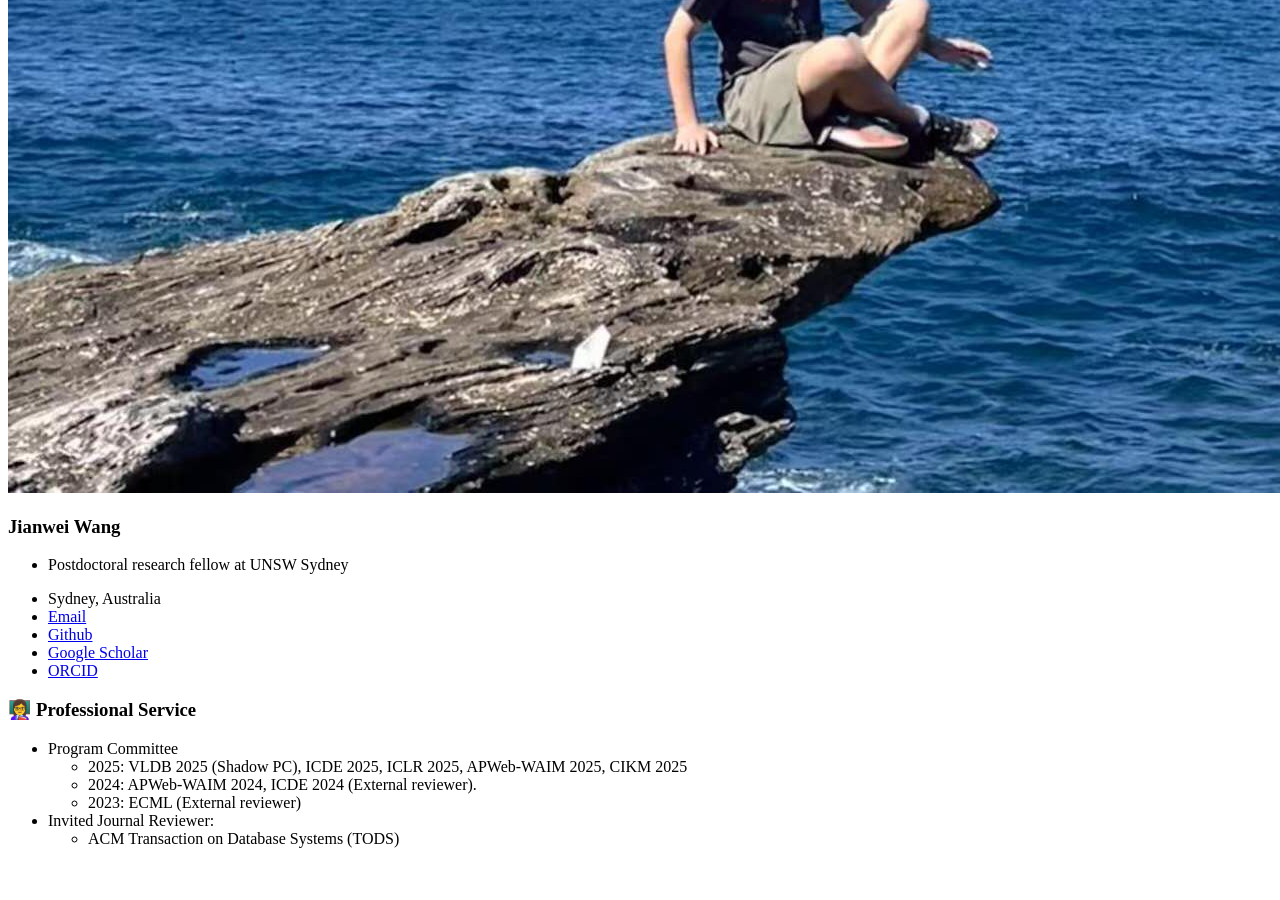
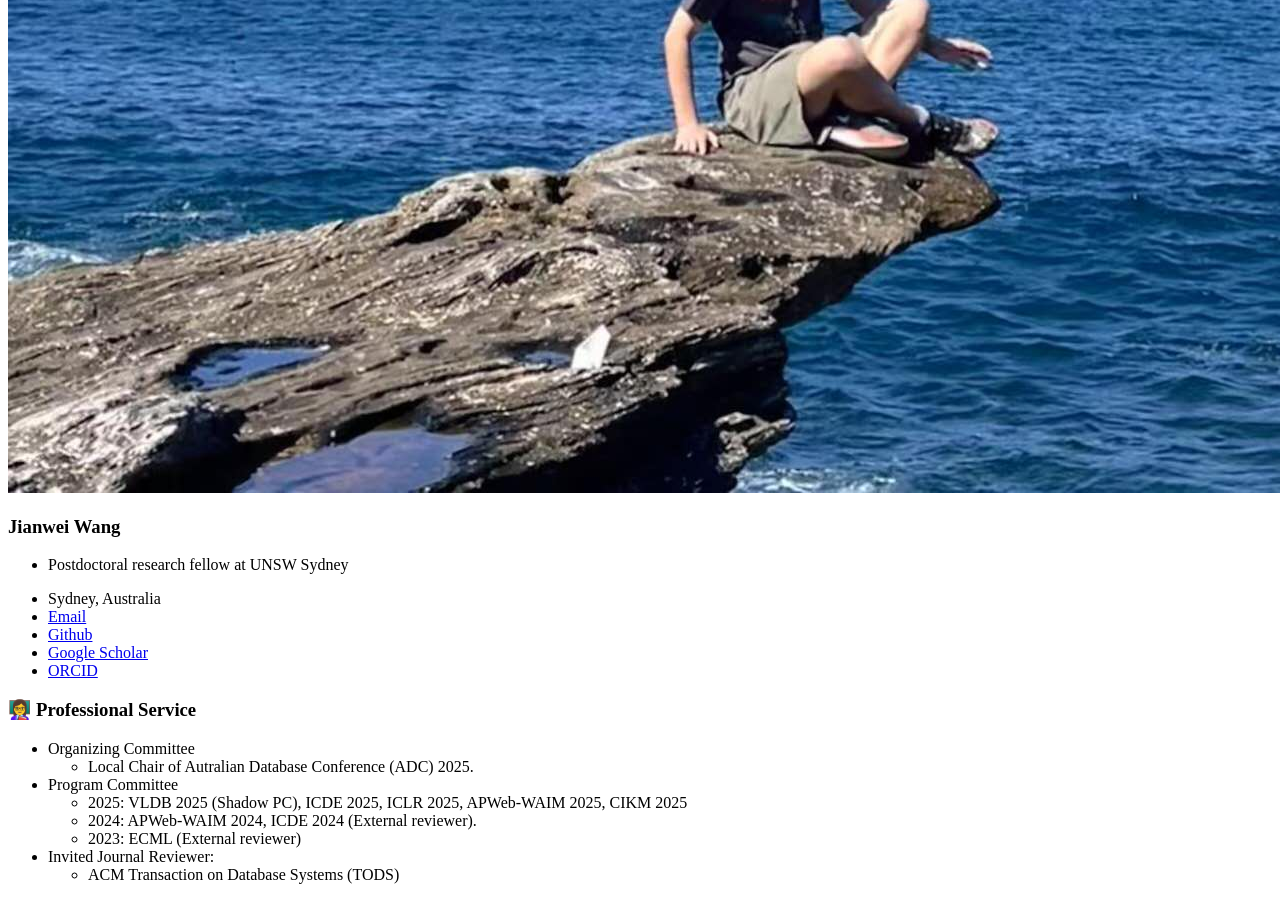
Before and after one commit to jianwei-cse/jianwei-cse.github.io, a Jekyll site: the page built from _pages/includes/service.md, in a window 1280 px wide and 900 px high, scrolled down 971 px. Built offline with Jekyll 4.4.1, drawn with Linux system fonts in a browser that asks for light colours; our own code applies the rules of GitHub Pages for plain Markdown files; a script bundle is joined from its source files by our own code; before the commit the page ends 1835 px from its top, so only the background shows below that.

Commit message:
update service

```diff
--- a/_pages/includes/service.md
+++ b/_pages/includes/service.md
@@ -1,7 +1,7 @@
 # 👩‍🏫 Professional Service
 
-<!-- * Organizing Committee
-  + Local Chair of Autralian Database Conference 2025. -->
+* Organizing Committee
+  + Local Chair of Autralian Database Conference (ADC) 2025.
 * Program Committee
   + 2025: VLDB 2025 (Shadow PC), ICDE 2025, ICLR 2025, APWeb-WAIM 2025, CIKM 2025
   + 2024: APWeb-WAIM 2024, ICDE 2024 (External reviewer).
```
